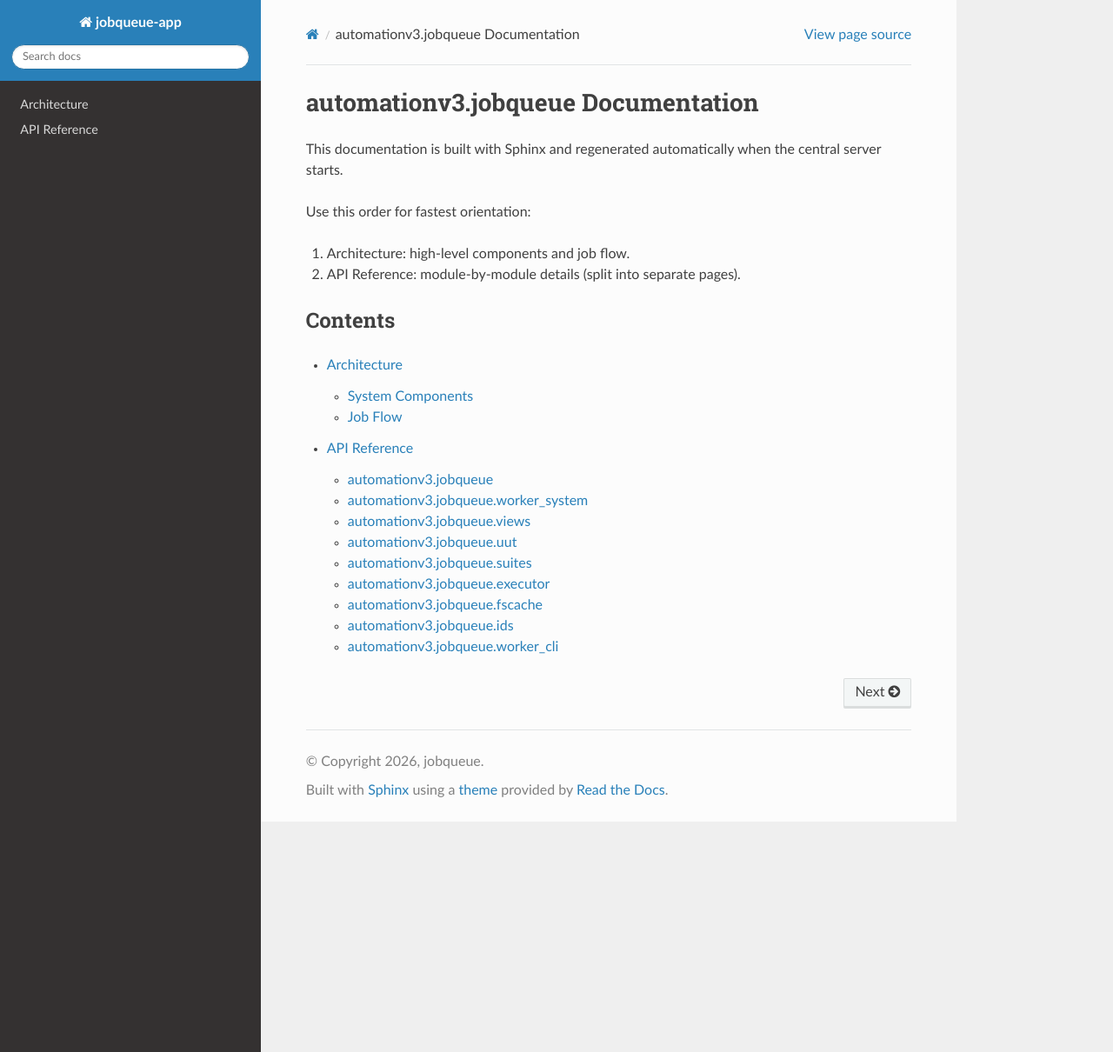
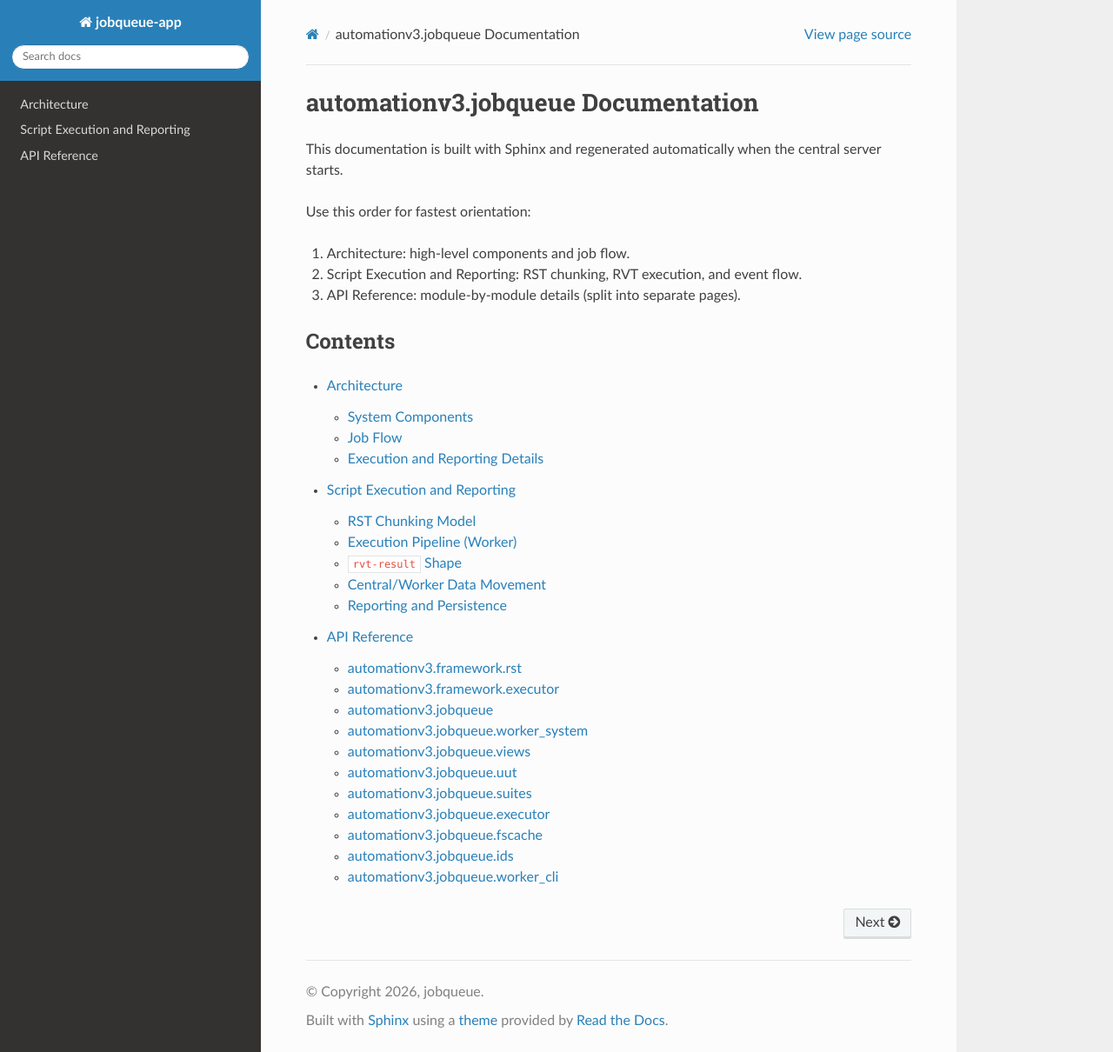
Before and after one commit to fillet54/exp-jq, a Sphinx documentation site: the page built from automationv3/docs/index.rst, in a window 1280 px wide and 1210 px high. Shown: the whole window at 87% size. Built offline with Sphinx 7.4.7 and the Read the Docs theme 3.1.0, drawn with Linux system fonts in a browser that asks for light colours; a script that is not in the unit is left out; some of the changed lines change nothing that is shown.

Commit message:
Update documentation

```diff
--- a/automationv3/docs/api.rst
+++ b/automationv3/docs/api.rst
@@ -6,6 +6,8 @@ The API is split by module so each page stays focused.
 .. toctree::
    :maxdepth: 2
 
+   api/framework_rst
+   api/framework_executor
    api/jobqueue
    api/worker_system
    api/views
--- /dev/null
+++ b/automationv3/docs/api/framework_executor.rst
@@ -0,0 +1,9 @@
+automationv3.framework.executor
+===============================
+
+Script/RVT execution pipeline and block invocation handling.
+
+.. automodule:: automationv3.framework.executor
+   :members:
+   :undoc-members:
+   :show-inheritance:
--- /dev/null
+++ b/automationv3/docs/api/framework_rst.rst
@@ -0,0 +1,9 @@
+automationv3.framework.rst
+==========================
+
+RST parsing, chunking, syntax issue collection, and HTML rendering helpers.
+
+.. automodule:: automationv3.framework.rst
+   :members:
+   :undoc-members:
+   :show-inheritance:
--- a/automationv3/docs/architecture.rst
+++ b/automationv3/docs/architecture.rst
@@ -36,3 +36,10 @@ Job Flow
        C->>Q: record_result(...)
        C->>Q: remove_job(...)
        FE->>Q: list_results()
+
+Execution and Reporting Details
+-------------------------------
+
+For a detailed breakdown of script chunking, block-level ``rvt-result`` output,
+observer event streaming, and central/worker report data flow, see
+:doc:`execution_reporting`.
--- /dev/null
+++ b/automationv3/docs/execution_reporting.rst
@@ -0,0 +1,120 @@
+Script Execution and Reporting
+==============================
+
+This page documents how an ``.rst`` test script is split, executed, and reported.
+
+RST Chunking Model
+------------------
+
+Script chunking is handled by :func:`automationv3.framework.rst.parse_rst_chunks`.
+It uses Docutils traversal (not regex splitting) to find ``.. rvt::`` nodes and
+then returns ordered chunks with source line numbers:
+
+1. ``text`` chunks: raw RST between RVT directives.
+2. ``rvt`` chunks: the RVT directive body only.
+
+The RVT directive implementation strips leading directive option lines from the
+body so execution receives only Lisp forms.
+
+API details: :doc:`api/framework_rst`.
+
+.. mermaid::
+
+   flowchart TD
+       A["Input script.rst"] --> B["Docutils parse + RVT node visitor"]
+       B --> C["Ordered chunks: text | rvt"]
+       C --> D["text chunk: preserved as-is"]
+       C --> E["rvt chunk: execute Lisp forms"]
+       E --> F["Per-block rvt-result directives"]
+       D --> G["result_document.rst"]
+       F --> G
+
+Execution Pipeline (Worker)
+---------------------------
+
+Worker job execution starts in :func:`automationv3.jobqueue.executor.run_job`,
+which calls :func:`automationv3.framework.executor.run_script_document`.
+
+API details: :doc:`api/framework_executor`, :doc:`api/executor`.
+
+Within :func:`automationv3.framework.executor.run_script_document_text`:
+
+1. ``on_script_begin`` observer callback is emitted.
+2. Each chunk is processed in source order.
+3. For ``text`` chunks:
+
+   - Original RST is appended directly to ``result_document``.
+   - Observer events ``on_text_chunk`` and ``on_content(..., mime_type=\"text/rst\")`` are emitted.
+
+4. For ``rvt`` chunks:
+
+   - ``on_rvt_start`` is emitted.
+   - The body is parsed into forms and evaluated sequentially (implicit ``do`` behavior).
+   - Blocks are injected into the Lisp environment via :func:`automationv3.framework.executor.build_script_env`.
+   - Each block invocation emits ``on_block_start`` and ``on_block_end`` with timestamp and duration.
+   - Each block produces at least one ``.. rvt-result::`` fragment (default via ``BlockResult.as_rst_directives`` or fallback formatting).
+   - Generated result fragments are appended into ``result_document`` and emitted via ``on_content``.
+   - ``on_rvt_result`` and ``on_rvt_end`` are emitted.
+
+5. ``on_script_end`` is emitted with final pass/fail.
+
+``rvt-result`` Shape
+--------------------
+
+Each block-level result is represented as RST:
+
+1. ``.. rvt-result::`` directive with:
+
+   - ``:status: pass|fail``
+   - ``:timestamp: <UTC ISO timestamp>``
+   - ``:duration: <seconds>``
+
+2. Nested ``.. rvt::`` directive containing the invoked step form.
+3. Nested ``.. code-block:: text`` containing output/error text.
+
+This allows the final report document to preserve normal narrative RST and only
+replace executable RVT sections with structured results.
+
+Central/Worker Data Movement
+----------------------------
+
+.. mermaid::
+
+   sequenceDiagram
+       participant FE as Frontend/UI
+       participant Q as JobQueue(SQLite)
+       participant C as CentralServer
+       participant W as WorkerServer
+
+       FE->>Q: add_job(job_data)
+       C->>Q: get_next_job()
+       C->>W: POST /jobs (job payload)
+       loop during execution
+           W->>C: POST /workers/{id}/events {job_id,event}
+           C->>C: append live_job_events
+           C->>C: append event.rst_fragment to live document
+       end
+       W->>C: POST /workers/{id}/result {summary,artifacts,success}
+       C->>Q: record_result(...)
+       C->>Q: remove_job(job_id)
+       loop artifact sync
+           C->>W: GET /artifacts/{job_id}/{path}
+           C->>Q: mark_artifacts_downloaded(job_id)
+       end
+
+Reporting and Persistence
+-------------------------
+
+Worker-side artifacts per job:
+
+1. ``summary.txt``: run summary.
+2. ``result_document.rst``: full rendered RST result document.
+3. ``result_document.html``: HTML rendering of the result document.
+4. ``result.json``: summary payload + observer events + result document text.
+
+Central-side reporting behavior:
+
+1. Live observer events are stored in memory while a job is in progress.
+2. Live RST fragments are accumulated into a progressive result document for UI display.
+3. On final result submission, central merges live events/document into result payload when needed.
+4. Final payload is persisted to ``job_results`` and displayed in report/job output views.
--- a/automationv3/docs/index.rst
+++ b/automationv3/docs/index.rst
@@ -7,7 +7,8 @@ central server starts.
 Use this order for fastest orientation:
 
 1. Architecture: high-level components and job flow.
-2. API Reference: module-by-module details (split into separate pages).
+2. Script Execution and Reporting: RST chunking, RVT execution, and event flow.
+3. API Reference: module-by-module details (split into separate pages).
 
 Contents
 --------
@@ -16,4 +17,5 @@ Contents
    :maxdepth: 2
 
    architecture
+   execution_reporting
    api
```
